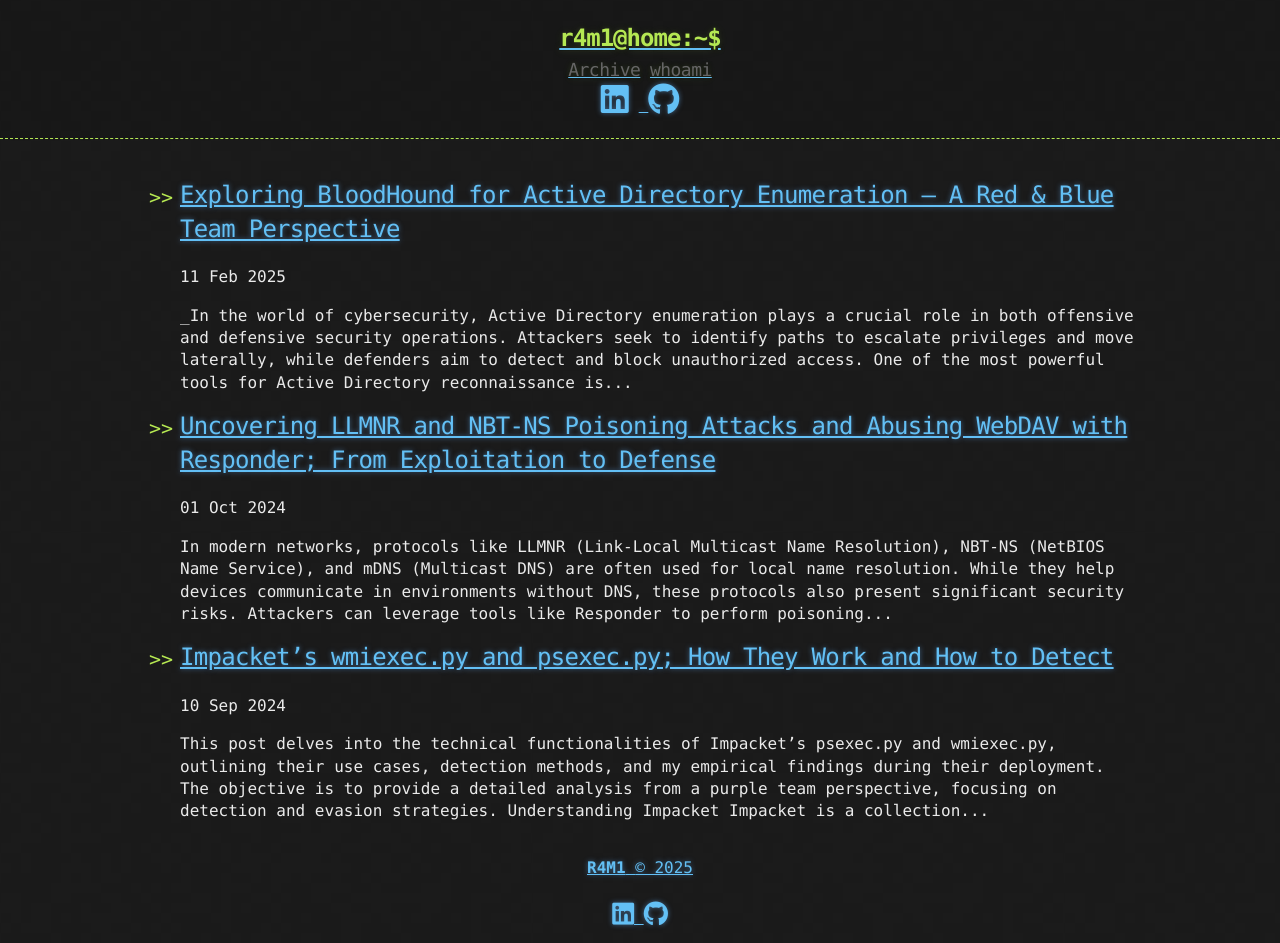
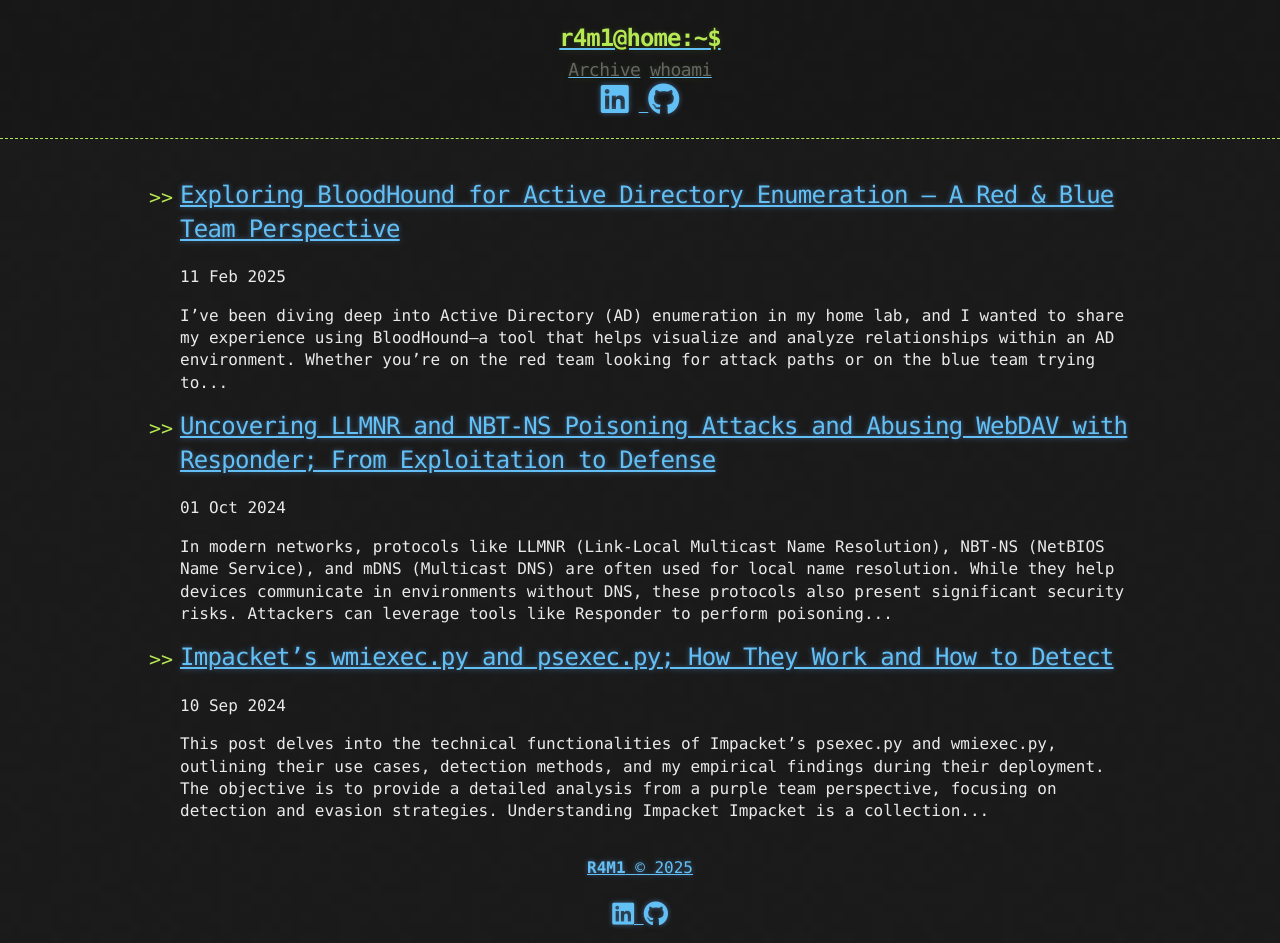
Before and after one commit to r4m1007/r4m1007.github.io, a Jekyll site: the page built from index.html, in a window 1280 px wide. Built offline with Jekyll 4.4.1, drawn with Linux system fonts in a browser that asks for light colours; the list of posts is cut into pages by our own code; part of the change alters nothing that is shown.

Commit message:
2025-02-11-BH.md

```diff
--- a/_posts/2025-02-11-BH.md
+++ b/_posts/2025-02-11-BH.md
@@ -5,9 +5,9 @@ published: True
 ---
 
 
-_In the world of cybersecurity, Active Directory enumeration plays a crucial role in both offensive and defensive security operations. Attackers seek to identify paths to escalate privileges and move laterally, while defenders aim to detect and block unauthorized access. One of the most powerful tools for Active Directory reconnaissance is BloodHound.
+_I’ve been diving deep into Active Directory (AD) enumeration in my home lab, and I wanted to share my experience using BloodHound—a tool that helps visualize and analyze relationships within an AD environment. Whether you’re on the red team looking for attack paths or on the blue team trying to detect and prevent them, BloodHound is a game-changer._
 
-In this blog, I will share my experience using BloodHound in my home lab, walking through installation, execution, detection evasion techniques, and visualizing attack paths. This guide is useful for Red Teamers looking to improve their enumeration strategies and Blue Teamers seeking to detect and mitigate AD enumeration._
+_This blog is all about my hands-on journey setting up BloodHound, collecting AD data, and analyzing potential attack paths. I’ll walk you through the entire process, from installation to detection techniques, while keeping it real with what worked, what didn’t, and what I learned along the way._
 
 
 
@@ -15,7 +15,7 @@ In this blog, I will share my experience using BloodHound in my home lab, walkin
 ## [](#header-3) Understanding Bloodhound
 
 
-BloodHound is an Active Directory attack path visualization tool that helps attackers and defenders analyze and understand relationships within AD environments. It maps users, computers, groups, and permissions, allowing security teams to identify privilege escalation and lateral movement opportunities.
+BloodHound is an AD attack path mapping tool that red teamers use to identify privilege escalation routes, and blue teamers use to detect & fix security weaknesses.
 
 ### [](#header-3) Why use Bloodhound
 
@@ -29,16 +29,17 @@ BloodHound is an Active Directory attack path visualization tool that helps atta
 
 ### [](#header-4) Blue Team Perspective:
 
-*   Track privilege escalation paths before attackers do.
+*  Helps defenders visualize attack paths that adversaries might exploit
 
-*   Harden AD by removing dangerous misconfigurations.
+*  Assists in identifying risky permissions, excessive privileges, and misconfigurations
+*  Can be used to proactively harden AD and reduce attack surface
 
 
 ### [](#header-3) Installing **Bloodhound**
 
 <img width="549" alt="1" src="https://github.com/user-attachments/assets/51468fed-5388-4e4e-8db4-539f0e8a9c31">
 
-Bloodhound relies on `Neo4j` a graph database that stores and analyzes AD relationships.
+Since I’m running everything from my Kali Linux machine, I had to set up both BloodHound and Neo4j (the graph database BloodHound uses to store and analyze AD data).
 
 1.	**Install Neo4j** sudo apt update && sudo apt install neo4j -y
 2.	**Start and Configure Neo4j:** sudo systemctl start neo4j - sudo systemctl enable neo4j
@@ -47,14 +48,69 @@ Bloodhound relies on `Neo4j` a graph database that stores and analyzes AD relati
 
 
 
-*   Open a browser and go to http://localhost:7474.
-*   Login: Default credentials (neo4j / neo4j)
-*   Change the password when prompted
+*   Open a browser and go to http://localhost:7687
+*   Login: Default credentials (neo4j / neo4j) - change the password when prompted
+
+### [](#header-3) Install **Bloodhound**
+
+*   wget https://github.com/BloodHound/releases/download/4.3.1/BloodHound-linux-x64.zip
+cd BloodHound
+unzip BloodHound-linux-x64.zip
+cd BloodHound-linux-x64
+BloodHound
+
+Running SharpHound on the Target Machine
+Now, here’s where things get interesting. BloodHound itself doesn’t collect AD data—that’s where SharpHound comes in.
+SharpHound has two versions:
+
+EXE version (SharpHound.exe)
+PowerShell version (SharpHound.ps1)
 
 
-### [](#header-3) How to detect **psexec.py**
+$ can run on the non domain joined machine
 
-To detect `psexec.py` usage, monitor Windows Event ID 7045 for the installation of randomly named services. This event indicates a new service, often used for remote execution with SYSTEM privileges. Additionally, check for SMB traffic on port 445, look for remote process execution. Use Event IDs 4624 and 4688 to monitor for abnormal logon and process creation events.
+Once SharpHound finished running, I had a zip file containing multiple JSON files, each representing different AD objects:
+I then imported this zip into BloodHound’s GUI by simply dragging and dropping it in.
+At this point, BloodHound started parsing the relationships and I could finally visualize attack paths within my test AD environment.
+
+$ add that basically can export it dns tunneling or others..
+
+
+
+### [](#header-3) Finding Attack Paths & Blue Team Detection
+
+At this point, I had a fully populated BloodHound database showing users, groups, computers, and their permissions. Now the real fun begins—analyzing attack paths.
+
+
+![find_admins](https://github.com/user-attachments/assets/c618bbb7-18e3-4b14-944b-86c2a8ffb5d7)
+
+1. Domain Admins in HACKLAND.LOCAL. The yellow node represents the Domain Admins group, while the green nodes are users with Domain Admin privileges.
+
+![dcysnc](https://github.com/user-attachments/assets/bcdd2627-5dea-4812-bff3-1503432a16ce)
+
+
+
+2.  DCSync privileges in HACKLAND.LOCAL. Users and groups with DCSync rights (linked to the domain controller) can replicate credentials, allowing an attacker to steal NTLM hashes for all domain accounts. Blue teams should monitor Event ID 4662 and restrict DCSync permissions to prevent misuse.
+
+
+![image](https://github.com/user-attachments/assets/63715b3e-bdf3-49f1-bfc0-d226affa2d21)
+
+3. These Kerberoastable users have SPNs, meaning attackers can request Kerberos TGS tickets for them and attempt offline brute-force attacks to extract plaintext passwords. Service accounts like SQLSERVICE and SVC-WEBAPP often have weak or non-rotated passwords, making them prime targets for Kerberoasting. Blue teams should monitor Event ID 4769, enforce strong passwords, and consider Managed Service Accounts to reduce risk.
+
+![image](https://github.com/user-attachments/assets/3aa0d183-b457-487f-ae08-2eb03f08e63e)
+
+4. This Shortest Path to an Unconstrained Delegation System shows how an attacker can escalate privileges to R4M1-DC.HACKLAND.LOCAL, which has Unconstrained Delegation enabled. The GenericWrite, AdminTo, and CanRDP relationships indicate possible lateral movement paths. Attackers can steal Kerberos tickets (TGTs) from memory when high-privileged users log in. Blue teams should disable Unconstrained Delegation,
+
+
+You can also run different custom queries in BloodHound to find various attack paths, such as:
+
+Constrained Delegation – Finds systems that can impersonate users to specific services.
+Computers Allowed to Delegate for Another Computer – Identifies machines that can forward authentication, useful for Kerberos abuse.
+Computers Local Admin to Another Computer – Shows machines where an attacker with local admin rights can pivot.
+
+For more useful BloodHound queries, check out:
+https://gist.github.com/joeminicucci/d9fb42f03186f6aaa556cc5f961f537b
+https://github.com/CompassSecurity/BloodHoundQueries/blob/master/BloodHound_Custom_Queries/customqueries.json
 
 ### <img width="549" alt="1" src="https://github.com/user-attachments/assets/10a3b9b9-fe20-4ef7-a080-523cb2ac8e30">
 
```
